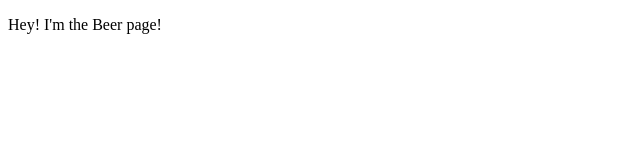
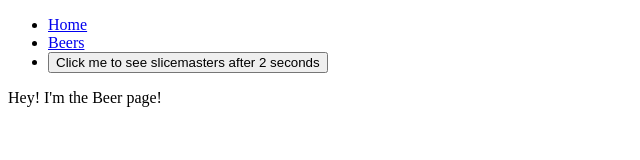
Before and after one commit to simotae14/master-gatsby-slick-slices, a Gatsby site in the folder gatsby/: page /beers in a window 1280 px wide. Shown: the whole page, without its empty margins (0-640 px from the left). Built offline with nearby package versions, Linux system fonts and the light colour scheme; Gatsby itself is replaced by a stand-in of ours.

Commit message:
use Link and navigate utils of gatbsy to switch pages

```diff
--- /dev/null
+++ b/gatsby/src/components/Nav.js
@@ -0,0 +1,33 @@
+import React from 'react';
+import { Link, navigate } from 'gatsby';
+
+const goToSlicemasters = () => {
+  // 1. Wait for 2 seconds
+  setTimeout(() => {
+    console.log('Go to slicers');
+    navigate('/slicemasters', {
+      replace: true,
+    });
+  }, 2000);
+  // 2. change the page
+};
+
+const Nav = () => (
+  <nav>
+    <ul>
+      <li>
+        <Link to="/">Home</Link>
+      </li>
+      <li>
+        <Link to="/beers">Beers</Link>
+      </li>
+      <li>
+        <button type="button" onClick={goToSlicemasters}>
+          Click me to see slicemasters after 2 seconds
+        </button>
+      </li>
+    </ul>
+  </nav>
+);
+
+export default Nav;
--- a/gatsby/src/pages/beers.js
+++ b/gatsby/src/pages/beers.js
@@ -1,7 +1,9 @@
 import React from 'react';
+import Nav from '../components/Nav';
 
 const BeersPage = () => (
   <div>
+    <Nav />
     <p>Hey! I'm the Beer page!</p>
   </div>
 );
--- a/gatsby/src/pages/index.js
+++ b/gatsby/src/pages/index.js
@@ -1,7 +1,9 @@
 import React from 'react';
+import Nav from '../components/Nav';
 
 const HomePage = () => (
   <div>
+    <Nav />
     <p>Hey! I am Simo the home page!</p>
   </div>
 );
--- a/gatsby/src/pages/slicemasters.js
+++ b/gatsby/src/pages/slicemasters.js
@@ -1,7 +1,9 @@
 import React from 'react';
+import Nav from '../components/Nav';
 
 const SlicemastersPage = () => (
   <div>
+    <Nav />
     <p>Hey! I'm the Slicemasters page!</p>
   </div>
 );
```
Also changed, not shown: 2 other files.
